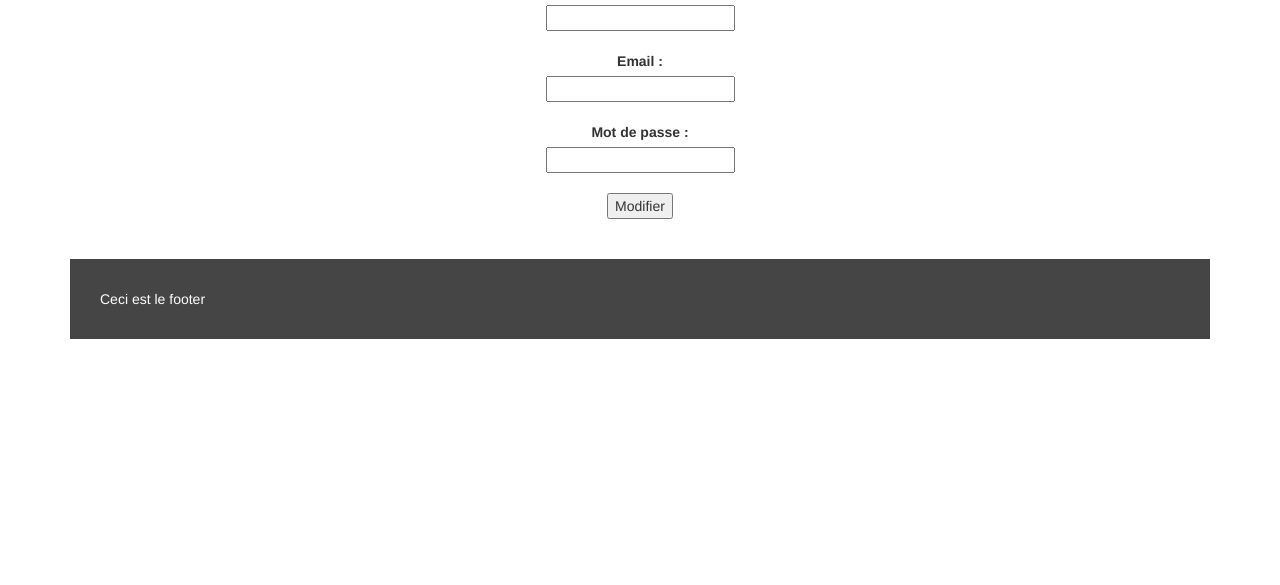
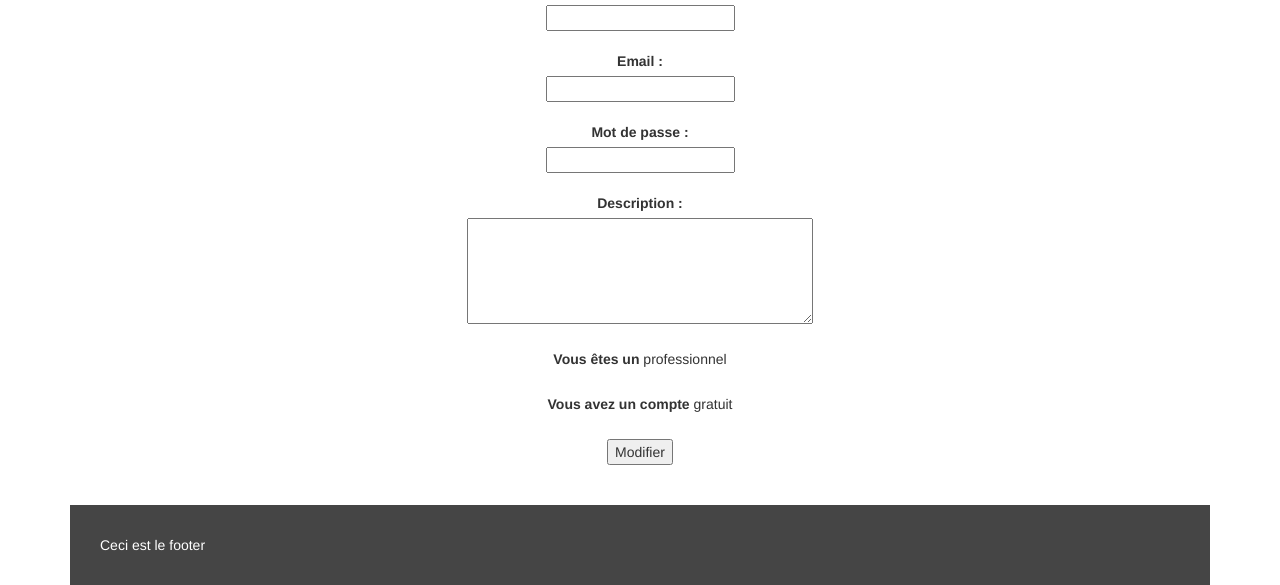
Before and after one commit to Kratz33/smart-up, a PHP site: template app/view/utilisateur/edit-profile.php in a window 1280 px wide. Shown: the part 292-877 px from the top of the page. Before the commit the page ends 631 px from the top, so only its background shows below. Run offline with PHP 8.4, Linux system fonts and the light colour scheme; the template is opened without the code that fills it, so the values that code supplies are empty; some libraries are stand-ins or nearby versions.

Commit message:
ajout description + entrepreneur/pro + gratuit/payant

```diff
--- a/app/view/utilisateur/edit-profile.php
+++ b/app/view/utilisateur/edit-profile.php
@@ -28,6 +28,31 @@
                        value="<?php echo $user['mdp'] ?>"/>
             </div>
             <div class="col-xs-12 mt20">
+                <label for="edit-profile-description">Description :</label></br>
+                <textarea id="edit-profile-description" name="edit-profile-description"
+                        cols="40" rows="5"><?php echo $user['description'] ?></textarea>
+            </div>
+            <div class="col-xs-12 mt20">
+                <label for="edit-profile-profil">Vous êtes un </label>
+                <?php
+                    if ($user['profil'] == 1) {
+                        echo "futur entrepreneur";
+                    } else {
+                        echo "professionnel";
+                    }
+                ?>
+            </div>
+            <div class="col-xs-12 mt20">
+                <label for="edit-profile-premium">Vous avez un compte </label>
+                <?php
+                    if ($user['premium'] == 0) {
+                        echo "gratuit";
+                    } else {
+                        echo "premium";
+                    }
+                ?>
+            </div>
+            <div class="col-xs-12 mt20">
                 <input type="submit" id="submit-edit-profile" class="submit-edit-profile" value="Modifier"/>
             </div>
         </form>
```
Also changed, not shown: app/models/Utilisateur.php (+5 -4 lines).
